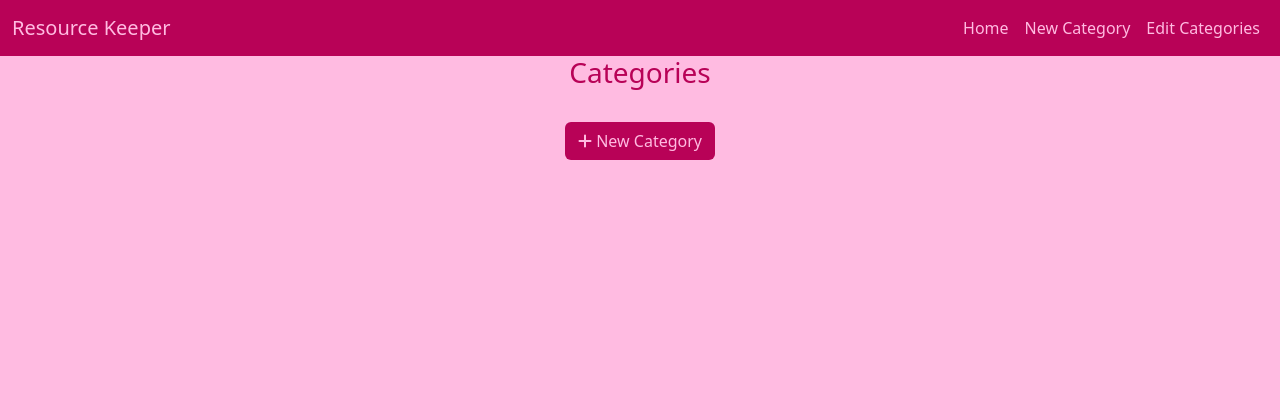
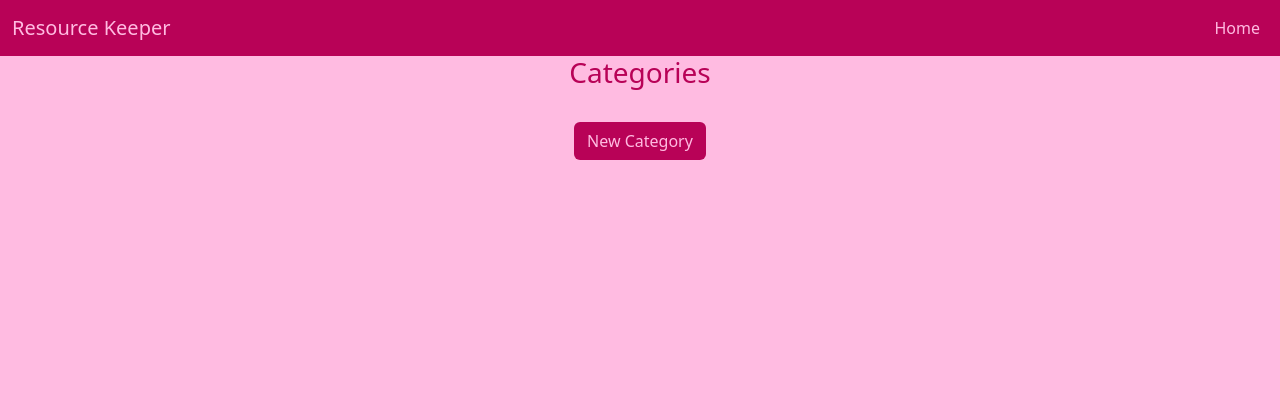
Before and after one commit to doctorandrewbrown/flask-resource-keeper, a Flask app: page / in a window 1280 px wide. Shown: the top 420 px of the page. Run offline with Flask 3, Linux system fonts and the light colour scheme.

Commit message:
remove unused links fro navbar

```diff
--- a/resource_keeper/templates/base.html
+++ b/resource_keeper/templates/base.html
@@ -5,11 +5,10 @@
   <!-- Required meta tags -->
   <meta charset="utf-8">
   <meta name="viewport" content="width=device-width, initial-scale=1">
-  <!--fontawsome cdn-->
-  <link rel="stylesheet" href="https://cdnjs.cloudflare.com/ajax/libs/font-awesome/6.4.2/css/all.min.css" integrity="sha512-z3gLpd7yknf1YoNbCzqRKc4qyor8gaKU1qmn+CShxbuBusANI9QpRohGBreCFkKxLhei6S9CQXFEbbKuqLg0DA==" crossorigin="anonymous" referrerpolicy="no-referrer" />
   <!-- Bootstrap 5 CSS -->
   <link href="https://cdn.jsdelivr.net/npm/bootstrap@5.3.2/dist/css/bootstrap.min.css" rel="stylesheet" integrity="sha384-T3c6CoIi6uLrA9TneNEoa7RxnatzjcDSCmG1MXxSR1GAsXEV/Dwwykc2MPK8M2HN" crossorigin="anonymous">
-
+  <link href="https://fonts.googleapis.com/icon?family=Material+Icons"
+      rel="stylesheet">
   <link rel="stylesheet" href="{{ url_for('static', filename='css/style.css')}}">
   <title>Resource Keeper App</title>
 </head>
@@ -25,12 +24,6 @@
         <ul class="navbar-nav ms-auto mb-2 mb-lg-0">
           <li class="nav-item">
             <a class="nav-link" href="{{url_for('home')}}">Home</a>
-          </li>
-          <li class="nav-item">
-            <a class="nav-link" href="{{url_for('add_category')}}">New Category</a>
-          </li>
-          <li class="nav-item">
-            <a class="nav-link" href="{{url_for('edit_categories')}}">Edit Categories</a>
           </li>
         </ul>
       </div>
```
